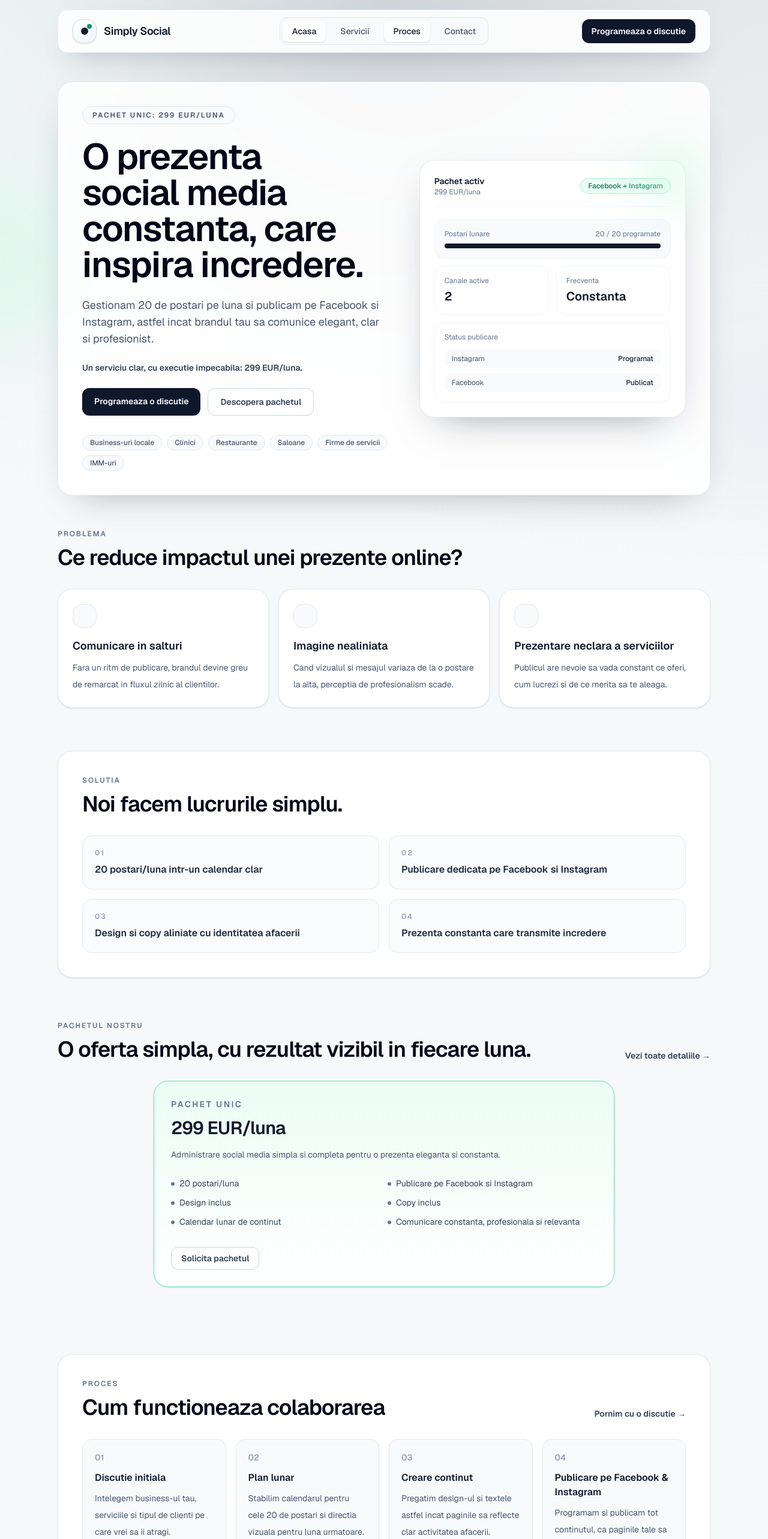
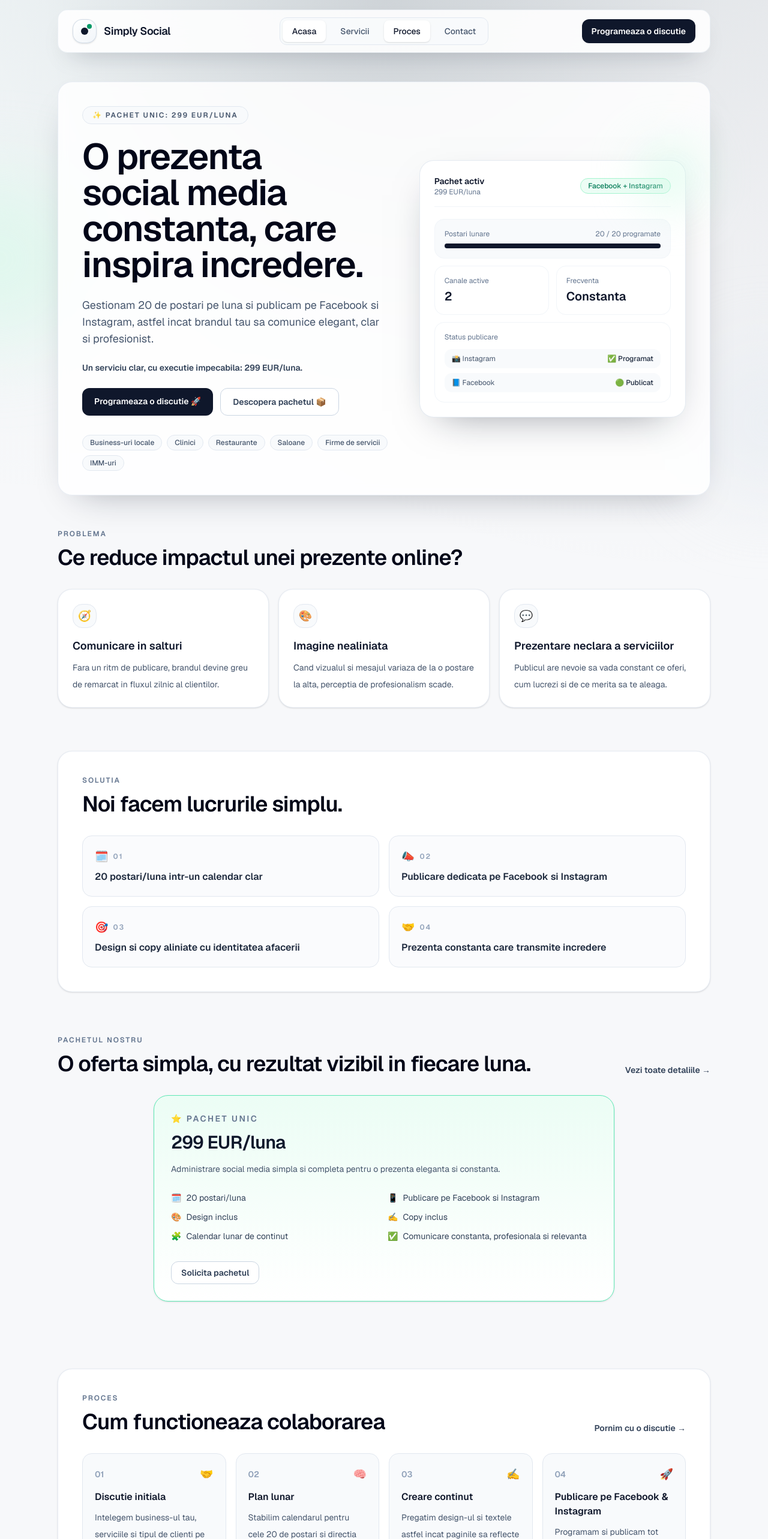
Before and after one commit to SorinMartin/simply-social-site, a Next.js app: page / in a window 1280 px wide. Shown: the top 2566 px of the page at 60% size. Built offline with nearby package versions, Linux system fonts and the light colour scheme.

Commit message:
Add tasteful icons and emoji accents across sections

```diff
--- a/src/components/Footer.tsx
+++ b/src/components/Footer.tsx
@@ -11,8 +11,8 @@ const links = [
 ] as const;
 
 const channels = [
-  { label: "Facebook", href: "https://facebook.com" },
-  { label: "Instagram", href: "https://instagram.com" },
+  { label: "📘 Facebook", href: "https://facebook.com" },
+  { label: "📸 Instagram", href: "https://instagram.com" },
 ] as const;
 
 export function Footer() {
@@ -30,13 +30,13 @@ export function Footer() {
               href="mailto:contact@simplysocial.ro"
               className="inline-flex rounded-xl border border-slate-300 bg-white px-3 py-2 text-sm font-medium text-slate-700 transition-colors hover:text-slate-900"
             >
-              contact@simplysocial.ro
+              ✉️ contact@simplysocial.ro
             </a>
           </div>
 
           <div>
             <p className="text-xs font-semibold uppercase tracking-[0.16em] text-slate-500">
-              Navigare
+              🧭 Navigare
             </p>
             <nav className="mt-4 space-y-2">
               {links.map((link) => (
@@ -53,7 +53,7 @@ export function Footer() {
 
           <div>
             <p className="text-xs font-semibold uppercase tracking-[0.16em] text-slate-500">
-              Pachet Unic
+              ⭐ Pachet Unic
             </p>
             <p className="mt-4 text-2xl font-semibold tracking-tight text-slate-900">
               299 EUR/luna
--- a/src/components/HeroSection.tsx
+++ b/src/components/HeroSection.tsx
@@ -40,8 +40,8 @@ function DashboardMockup() {
           <p className="mb-3 text-xs text-slate-500">Status publicare</p>
           <div className="space-y-2">
             {[
-              { channel: "Instagram", status: "Programat" },
-              { channel: "Facebook", status: "Publicat" },
+              { channel: "📸 Instagram", status: "✅ Programat" },
+              { channel: "📘 Facebook", status: "🟢 Publicat" },
             ].map((item) => (
               <div
                 key={item.channel}
@@ -66,7 +66,7 @@ export function HeroSection() {
       <div className="grid items-center gap-10 rounded-3xl border border-slate-200/80 bg-white/85 p-6 shadow-[0_24px_60px_-34px_rgba(15,23,42,0.4)] backdrop-blur md:p-10 lg:grid-cols-[1.08fr_0.92fr]">
         <div className="space-y-6">
           <p className="inline-flex rounded-full border border-slate-200 bg-slate-50 px-4 py-1.5 text-xs font-semibold uppercase tracking-[0.16em] text-slate-600">
-            Pachet unic: 299 EUR/luna
+            ✨ Pachet unic: 299 EUR/luna
           </p>
 
           <h1 className="text-balance text-4xl font-semibold tracking-tight text-slate-950 sm:text-5xl lg:text-6xl">
@@ -88,13 +88,13 @@ export function HeroSection() {
               href="/contact"
               className="rounded-xl bg-slate-900 px-5 py-3 text-sm font-semibold text-white transition-all hover:-translate-y-0.5 hover:bg-slate-800"
             >
-              Programeaza o discutie
+              Programeaza o discutie 🚀
             </Link>
             <Link
               href="/servicii"
               className="rounded-xl border border-slate-300 bg-white px-5 py-3 text-sm font-semibold text-slate-700 transition-all hover:-translate-y-0.5 hover:border-slate-400 hover:text-slate-900"
             >
-              Descopera pachetul
+              Descopera pachetul 📦
             </Link>
           </div>
 
--- a/src/components/ProblemSection.tsx
+++ b/src/components/ProblemSection.tsx
@@ -19,7 +19,9 @@ export function ProblemSection() {
               key={problem.title}
               className="rounded-3xl border border-slate-200/80 bg-white p-6 shadow-sm transition-all duration-200 hover:-translate-y-1 hover:shadow-md"
             >
-              <div className="mb-4 h-10 w-10 rounded-2xl border border-slate-200 bg-slate-50" />
+              <div className="mb-4 grid h-10 w-10 place-items-center rounded-2xl border border-slate-200 bg-slate-50 text-lg">
+                <span aria-hidden="true">{problem.icon}</span>
+              </div>
               <h3 className="text-lg font-semibold text-slate-900">{problem.title}</h3>
               <p className="mt-2 text-sm leading-7 text-slate-600">
                 {problem.description}
--- a/src/components/ProcessSection.tsx
+++ b/src/components/ProcessSection.tsx
@@ -31,9 +31,14 @@ export function ProcessSection() {
               key={step.title}
               className="rounded-2xl border border-slate-200 bg-slate-50 p-5"
             >
-              <p className="text-sm font-semibold text-slate-400">
-                {String(index + 1).padStart(2, "0")}
-              </p>
+              <div className="flex items-center justify-between">
+                <p className="text-sm font-semibold text-slate-400">
+                  {String(index + 1).padStart(2, "0")}
+                </p>
+                <span className="text-lg" aria-hidden="true">
+                  {step.icon}
+                </span>
+              </div>
               <h3 className="mt-3 text-base font-semibold text-slate-900">
                 {step.title}
               </h3>
--- a/src/components/ServicesSection.tsx
+++ b/src/components/ServicesSection.tsx
@@ -3,6 +3,7 @@ import { servicePackages } from "@/data/site";
 
 export function ServicesSection() {
   const pack = servicePackages[0];
+  const featureIcons = ["🗓️", "📱", "🎨", "✍️", "🧩", "✅"];
 
   return (
     <section id="servicii" className="mx-auto w-full max-w-6xl px-4 py-14 sm:px-6 lg:px-8">
@@ -26,7 +27,7 @@ export function ServicesSection() {
 
         <article className="mx-auto max-w-3xl rounded-3xl border border-emerald-300 bg-gradient-to-b from-emerald-50 to-white p-7 shadow-sm transition-all duration-200 hover:-translate-y-1 hover:shadow-md">
           <p className="text-sm font-semibold tracking-[0.18em] text-slate-500">
-            {pack.name}
+            ⭐ {pack.name}
           </p>
           <p className="mt-3 text-3xl font-semibold tracking-tight text-slate-900">
             {pack.price}
@@ -34,9 +35,9 @@ export function ServicesSection() {
           <p className="mt-3 text-sm leading-7 text-slate-600">{pack.description}</p>
 
           <ul className="mt-6 grid gap-3 text-slate-700 sm:grid-cols-2">
-            {pack.features.map((feature) => (
+            {pack.features.map((feature, index) => (
               <li key={feature} className="flex items-start gap-2 text-sm">
-                <span className="mt-2 h-1.5 w-1.5 rounded-full bg-slate-500" />
+                <span aria-hidden="true">{featureIcons[index] ?? "•"}</span>
                 <span>{feature}</span>
               </li>
             ))}
--- a/src/components/SolutionSection.tsx
+++ b/src/components/SolutionSection.tsx
@@ -16,13 +16,20 @@ export function SolutionSection() {
         <div className="mt-8 grid gap-4 sm:grid-cols-2">
           {solutionPoints.map((item, index) => (
             <article
-              key={item}
+              key={item.title}
               className="group rounded-2xl border border-slate-200 bg-slate-50/70 p-5 transition-all duration-200 hover:border-slate-300 hover:bg-white"
             >
-              <p className="text-xs font-semibold uppercase tracking-[0.16em] text-slate-400">
-                0{index + 1}
+              <div className="flex items-center gap-2">
+                <span className="text-lg" aria-hidden="true">
+                  {item.icon}
+                </span>
+                <p className="text-xs font-semibold uppercase tracking-[0.16em] text-slate-400">
+                  0{index + 1}
+                </p>
+              </div>
+              <p className="mt-2 text-base font-semibold text-slate-800">
+                {item.title}
               </p>
-              <p className="mt-2 text-base font-semibold text-slate-800">{item}</p>
             </article>
           ))}
         </div>
--- a/src/data/site.ts
+++ b/src/data/site.ts
@@ -15,16 +15,19 @@ export type ServicePackage = {
 
 export const problemPoints = [
   {
+    icon: "🧭",
     title: "Comunicare in salturi",
     description:
       "Fara un ritm de publicare, brandul devine greu de remarcat in fluxul zilnic al clientilor.",
   },
   {
+    icon: "🎨",
     title: "Imagine nealiniata",
     description:
       "Cand vizualul si mesajul variaza de la o postare la alta, perceptia de profesionalism scade.",
   },
   {
+    icon: "💬",
     title: "Prezentare neclara a serviciilor",
     description:
       "Publicul are nevoie sa vada constant ce oferi, cum lucrezi si de ce merita sa te aleaga.",
@@ -32,29 +35,45 @@ export const problemPoints = [
 ] as const;
 
 export const solutionPoints = [
-  "20 postari/luna intr-un calendar clar",
-  "Publicare dedicata pe Facebook si Instagram",
-  "Design si copy aliniate cu identitatea afacerii",
-  "Prezenta constanta care transmite incredere",
+  {
+    icon: "🗓️",
+    title: "20 postari/luna intr-un calendar clar",
+  },
+  {
+    icon: "📣",
+    title: "Publicare dedicata pe Facebook si Instagram",
+  },
+  {
+    icon: "🎯",
+    title: "Design si copy aliniate cu identitatea afacerii",
+  },
+  {
+    icon: "🤝",
+    title: "Prezenta constanta care transmite incredere",
+  },
 ] as const;
 
 export const processSteps = [
   {
+    icon: "🤝",
     title: "Discutie initiala",
     description:
       "Intelegem business-ul tau, serviciile si tipul de clienti pe care vrei sa ii atragi.",
   },
   {
+    icon: "🧠",
     title: "Plan lunar",
     description:
       "Stabilim calendarul pentru cele 20 de postari si directia vizuala pentru luna urmatoare.",
   },
   {
+    icon: "✍️",
     title: "Creare continut",
     description:
       "Pregatim design-ul si textele astfel incat paginile sa reflecte clar activitatea afacerii.",
   },
   {
+    icon: "🚀",
     title: "Publicare pe Facebook & Instagram",
     description:
       "Programam si publicam tot continutul, ca paginile tale sa ramana constant active.",
```
